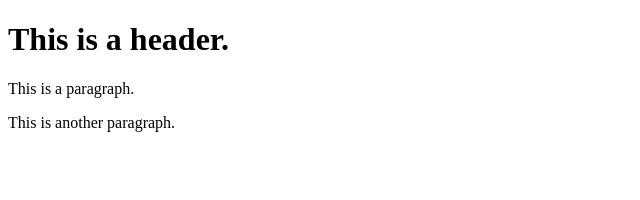
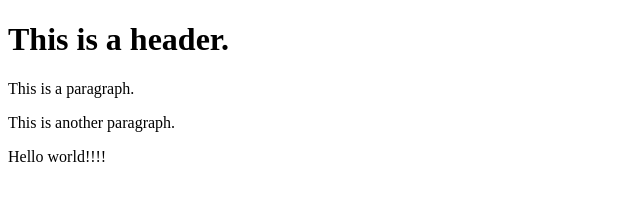
Before and after one commit to pjmulcahy/git-test, a website: page index.html in a window 1280 px wide. Shown: the whole page, without its empty margins (0-640 px from the left). Drawn offline with Linux system fonts and the light colour scheme.

Commit message:
Using NPM

```diff
--- a/index.html
+++ b/index.html
@@ -10,5 +10,6 @@
     <h1>This is a header.</h1>
     <p>This is a paragraph.</p>
     <p>This is another paragraph.</p>
+    <p>Hello world!!!!</p>
 </body>
 </html>
```
Also changed, not shown: package.json (added, +24 -0 lines), 2 other files.
